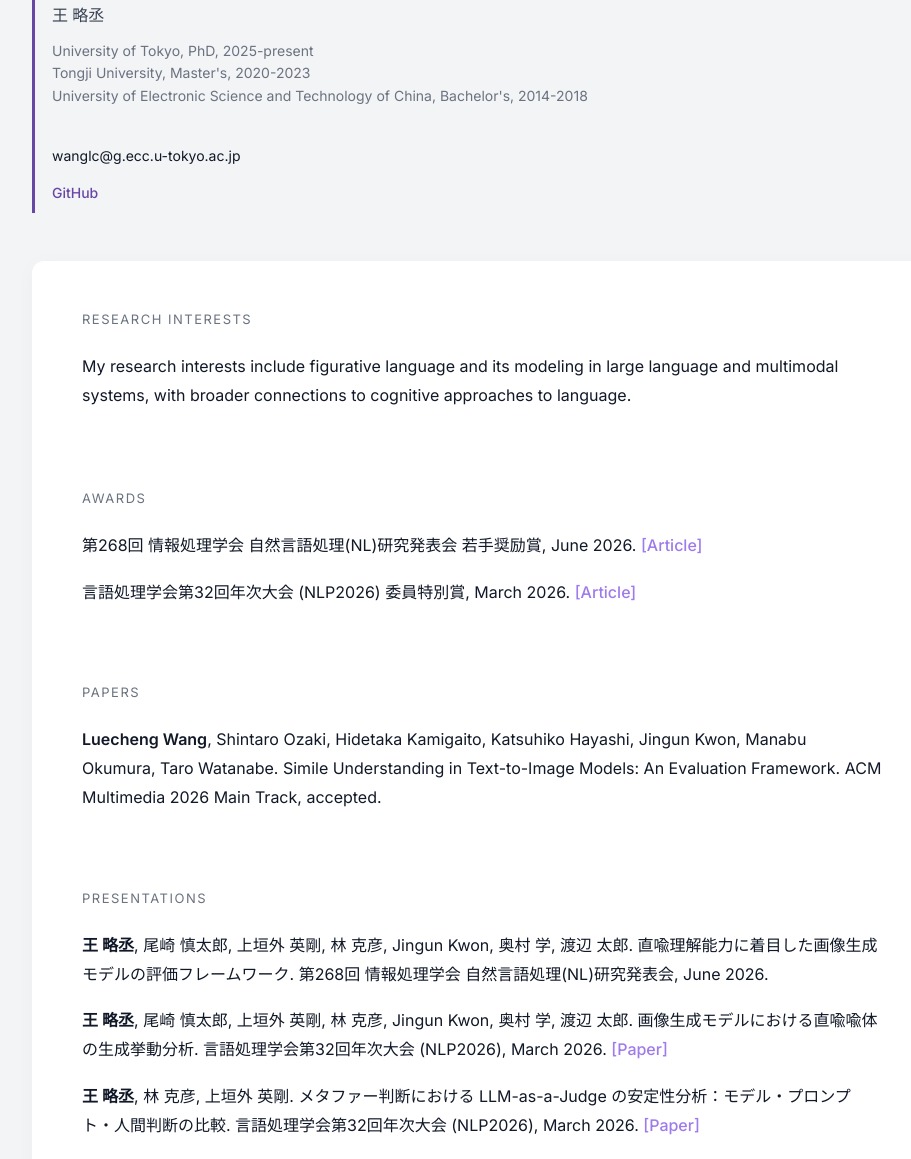
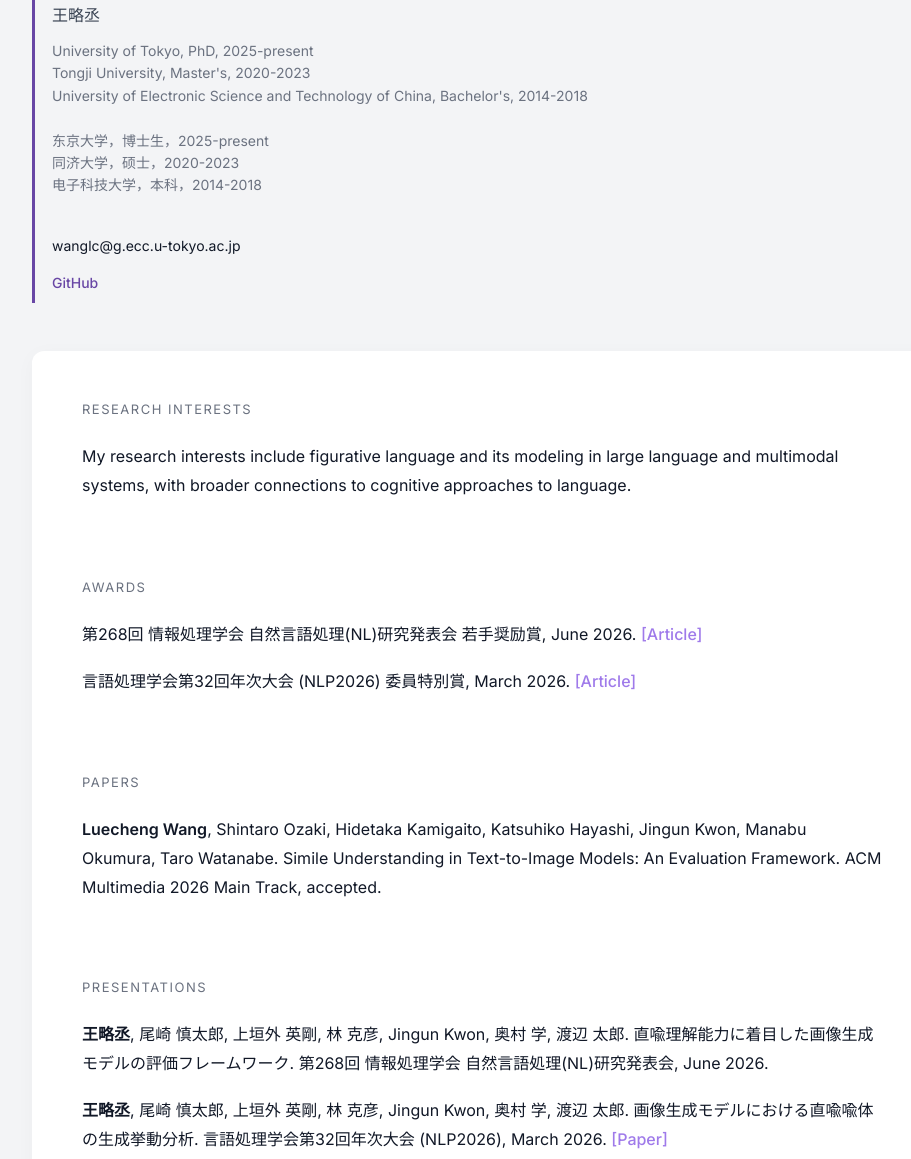
Before and after one commit to luechengwang/luechengwang.github.io, a plain HTML site: page index.html in a window 1280 px wide. Shown: the part 138-1297 px from the top of the page, without its empty margins (158-1069 px from the left). Drawn offline with Linux system fonts and the light colour scheme.

Commit message:
Update index.html

```diff
--- a/index.html
+++ b/index.html
@@ -158,12 +158,15 @@ body {
   <!-- Sidebar -->
   <div class="sidebar">
     <h1>Luecheng Wang</h1>
-    <div class="chinese-name">王 略丞</div>
+    <div class="chinese-name">王略丞</div>
 
     <div class="subtitle">
       University of Tokyo, PhD, 2025-present<br>
       Tongji University, Master&apos;s, 2020-2023<br>
-      University of Electronic Science and Technology of China, Bachelor&apos;s, 2014-2018
+      University of Electronic Science and Technology of China, Bachelor&apos;s, 2014-2018<br><br>
+      东京大学，博士生，2025-present<br>
+      同济大学，硕士，2020-2023<br>
+      电子科技大学，本科，2014-2018
     </div>
 
     <div class="contact">
@@ -225,27 +228,27 @@ body {
     <div class="section-content">
 
       <div class="publication">
-        <strong>王 略丞</strong>, 尾崎 慎太郎, 上垣外 英剛, 林 克彦, Jingun Kwon, 奥村 学, 渡辺 太郎.
+        <strong>王略丞</strong>, 尾崎 慎太郎, 上垣外 英剛, 林 克彦, Jingun Kwon, 奥村 学, 渡辺 太郎.
         直喩理解能力に着目した画像生成モデルの評価フレームワーク.
         第268回 情報処理学会 自然言語処理(NL)研究発表会, June 2026.
       </div>
 
       <div class="publication">
-        <strong>王 略丞</strong>, 尾崎 慎太郎, 上垣外 英剛, 林 克彦, Jingun Kwon, 奥村 学, 渡辺 太郎.
+        <strong>王略丞</strong>, 尾崎 慎太郎, 上垣外 英剛, 林 克彦, Jingun Kwon, 奥村 学, 渡辺 太郎.
         画像生成モデルにおける直喩喩体の生成挙動分析.
         言語処理学会第32回年次大会 (NLP2026), March 2026.
         <a href="https://www.anlp.jp/proceedings/annual_meeting/2026/pdf_dir/C3-14.pdf" target="_blank">[Paper]</a>
       </div>
 
       <div class="publication">
-        <strong>王 略丞</strong>, 林 克彦, 上垣外 英剛.
+        <strong>王略丞</strong>, 林 克彦, 上垣外 英剛.
         メタファー判断における LLM-as-a-Judge の安定性分析：モデル・プロンプト・人間判断の比較.
         言語処理学会第32回年次大会 (NLP2026), March 2026.
         <a href="https://www.anlp.jp/proceedings/annual_meeting/2026/pdf_dir/B1-12.pdf" target="_blank">[Paper]</a>
       </div>
 
       <div class="publication">
-        <strong>王 略丞</strong>, 林 克彦, 上垣外 英剛.
+        <strong>王略丞</strong>, 林 克彦, 上垣外 英剛.
         言語モデルにおけるメタファー理解メカニズムの探究.
         第20回NLP若手の会シンポジウム (YANS), September 2025.
       </div>
```
